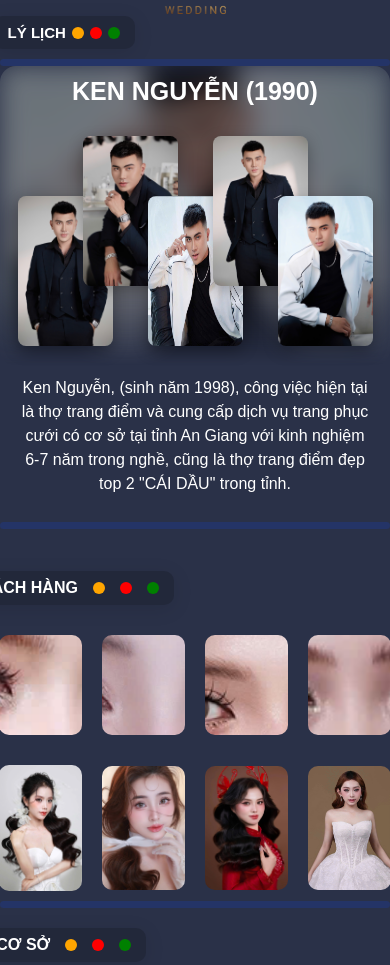
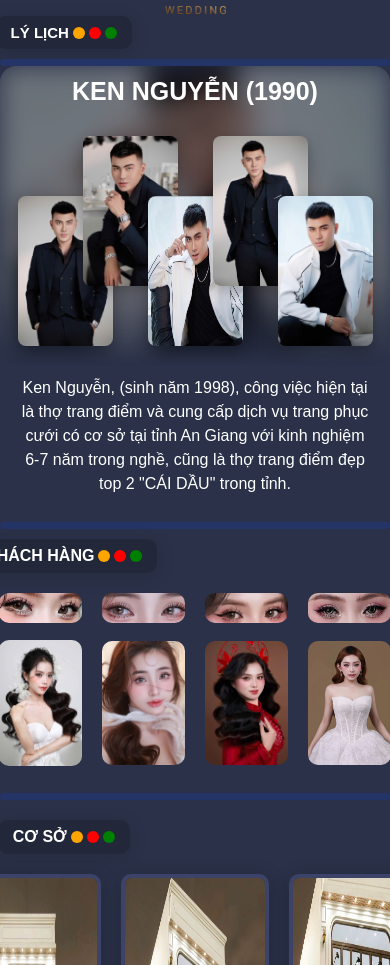
Before and after one commit to xuannguyen030220-tech/web-toi, a plain HTML site: page index.html in a window 390 px wide. Shown: the part 146-1111 px from the top of the page. Drawn offline with Linux system fonts and the light colour scheme.

Commit message:
Update index.html

```diff
--- a/index.html
+++ b/index.html
@@ -328,7 +328,7 @@
           font-weight: bold;
           border-radius: 10px;
           padding: 8px 15px;
-          gap: 6px;
+          gap: 4px;
           display: flex;
           align-items: center;
           box-shadow: 0 4px 20px rgba(0, 0, 0, 0.1);
@@ -342,13 +342,13 @@
           width: fit-content;
           border-radius: 10px;
           padding: 8px 15px;
-          gap: 15px;
+          gap: 4px;
           display: flex;
           align-items: center;
           box-shadow: 0 4px 20px rgba(0, 0, 0, 0.1);
           margin-right: 75%;
-          margin-top: 12px;
           white-space: nowrap;
+          margin-top: -20px;
         }
 
         /* Thanh phân cách */
@@ -485,12 +485,12 @@
           align-items: center;
           justify-content: center;
           flex-direction: row;
-          height: 100px;
+          height: 30px;
           width: 25%;
           gap: 20px;
           object-fit: cover;
           border-radius: 10px;
-          margin-top: -50px;
+          margin-top: -140px;
         }
 
         .chua3 {
@@ -513,7 +513,7 @@
           gap: 20px;
           object-fit: cover;
           border-radius: 10px;
-          margin-top: -50px;
+          margin-top: -160px;
         }
 
         .chua04 {
```
